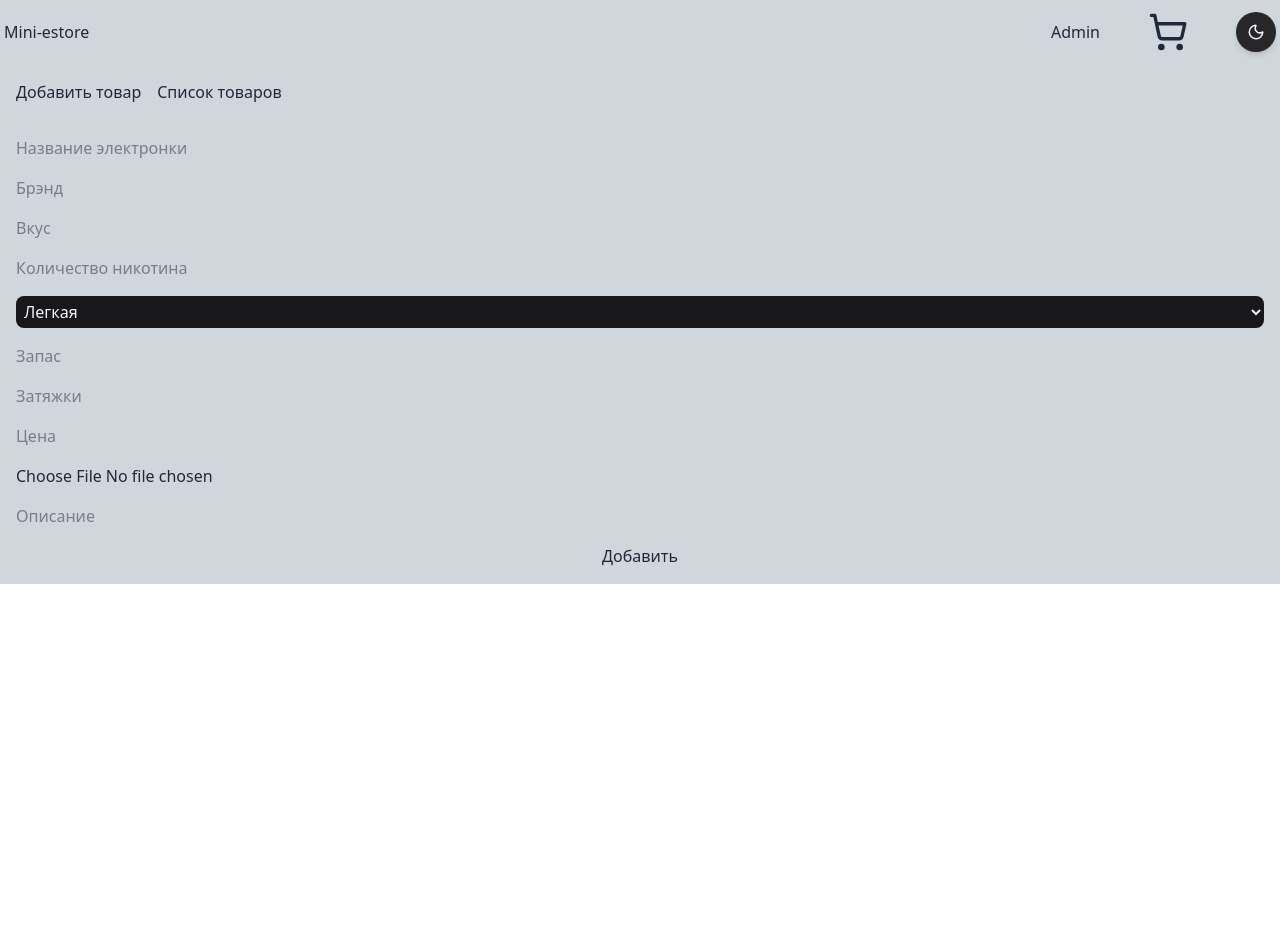
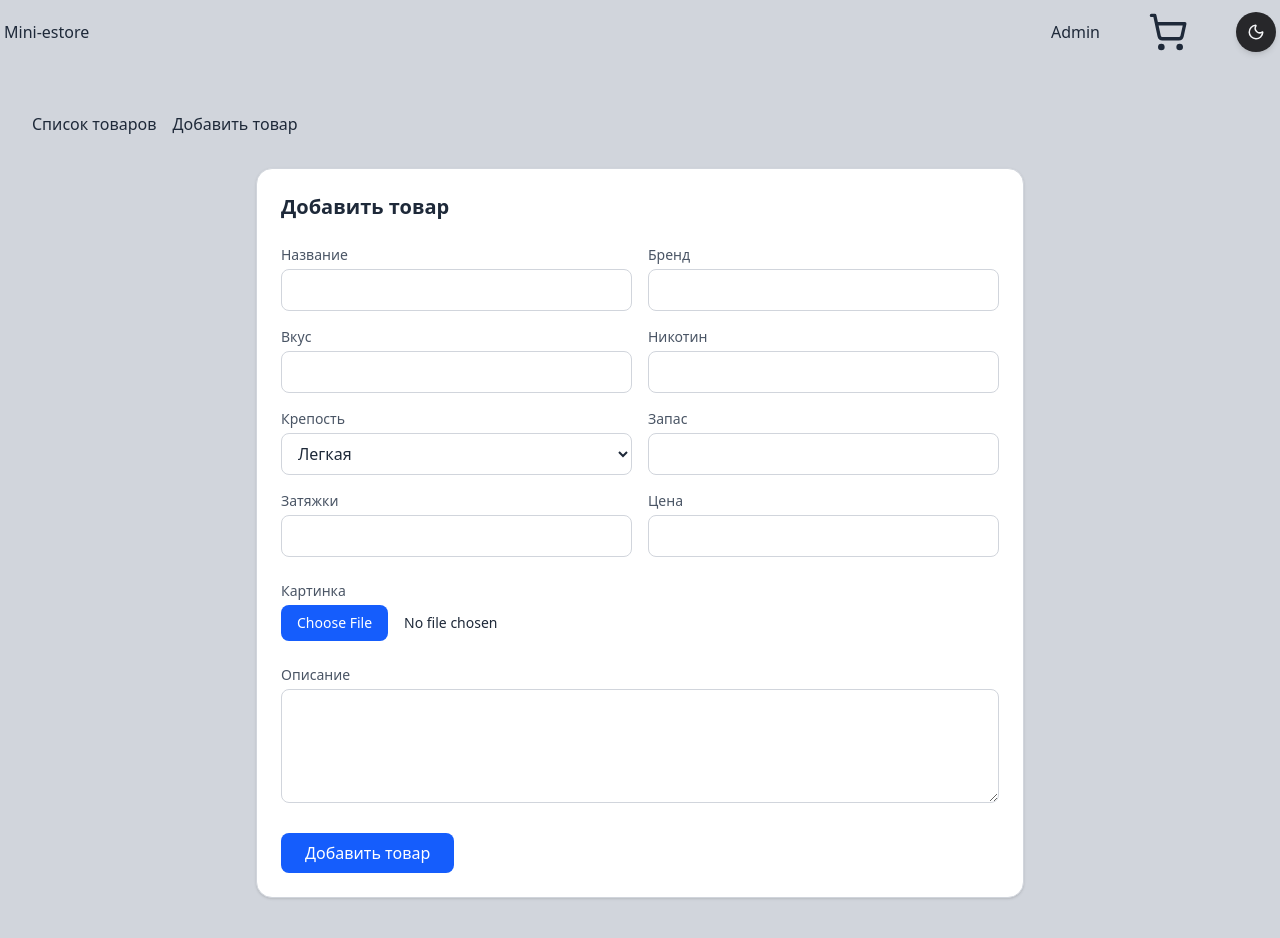
Before and after one commit to berdi01yazmuhammedov/mini-estore, a React (Vite) app: page /admin/add in a window 1280 px wide. Shown: the top 938 px of the page. Before the commit the page ends 800 px from the top, so only its background shows below. Built offline with nearby package versions, Linux system fonts and the light colour scheme.

Commit message:
refactor: admin addVape & vapelist components

```diff
--- a/src/components/CartItem.tsx
+++ b/src/components/CartItem.tsx
@@ -7,7 +7,7 @@ import { addToCart, removeItem, removeOneFromCart } from '@/store/cartSlice';
 interface Props {
     item: Vape;
 }
-
+const API_IMAGE_URL = 'http://localhost:3001';
 
 const CartItem = ({ item }: Props) => {
     const dispatch = useAppDispatch();
@@ -17,7 +17,7 @@ const CartItem = ({ item }: Props) => {
 
     return (
         <div className="w-full flex items-center gap-4 p-4 border-b dark:border-zinc-700">
-            <img src={item.image} className="w-20 h-20 object-contain" alt={item.name} />
+            <img src={`${API_IMAGE_URL}${cartItem.image}`} className="w-20 h-20 object-contain" alt={item.name} />
 
             <div className="flex-1">
                 <h3 className="font-medium">{item.name}</h3>
--- a/src/components/Layout.tsx
+++ b/src/components/Layout.tsx
@@ -6,7 +6,7 @@ const Layout = () => {
             <div className="bg-gray-300 text-gray-800 dark:bg-gray-800 dark:text-gray-200">
                 <Header />
 
-                <main>
+                <main className="container mx-auto px-4 py-8">
                     <Outlet />
                 </main>
             </div>
--- a/src/components/VapeCard.tsx
+++ b/src/components/VapeCard.tsx
@@ -7,74 +7,97 @@ import { Link } from 'react-router-dom';
 
 interface Props {
     vape: VapeType;
-    isAdmin?: boolean;
 }
 const API_IMAGE_URL = 'http://localhost:3001';
-const VapeCard: React.FC<Props> = ({ vape, isAdmin }) => {
+
+const VapeCard: React.FC<Props> = ({ vape }) => {
   const dispatch = useAppDispatch();
-    const cartItem = useAppSelector((state) => state.cart.items.find((i) => i.id === vape.id));
+  const cartItem = useAppSelector((state) =>
+    state.cart.items.find((i) => i.id === vape.id)
+  );
 
   return (
     <div
-            key={vape.id}
       className="
-        relative flex flex-col items-center rounded-xl overflow-hidden
+        relative w-[240px]
+        rounded-2xl overflow-hidden
         bg-white dark:bg-zinc-900
-        shadow-md hover:shadow-xl transition-all duration-300
-        w-[250px] sm:w-[200px] md:w-[240px] lg:w-[250px]
-        border border-gray-300 dark:border-zinc-800
+        border border-zinc-200 dark:border-zinc-800
+        shadow-sm hover:shadow-xl
+        transition-all duration-300
         hover:-translate-y-1
+        flex flex-col
       "
     >
-            {!isAdmin && (
-                <button className="absolute top-2 right-2 p-2 rounded-full bg-white/80 dark:bg-zinc-800/70 hover:scale-110 transition-transform duration-200">
-                    <Heart className="w-4 h-4 text-gray-600 dark:text-gray-300" />
+      {/* ♥ */}
+      <button className="absolute top-2 right-2 z-10 p-2 rounded-full bg-white/80 dark:bg-zinc-800/70 hover:scale-110 transition">
+        <Heart className="w-4 h-4 text-zinc-600 dark:text-zinc-300" />
       </button>
-            )}
-            <div className="w-full h-[180px] sm:h-[200px] flex items-center justify-center p-2">
+
+      {/* IMAGE */}
+      <div className="aspect-[3/4] w-full bg-zinc-50 dark:bg-zinc-800 flex items-center justify-center">
         <img
           src={`${API_IMAGE_URL}${vape.image}`}
           alt={vape.name}
-                    className="object-contain max-h-full transition-transform duration-300 hover:scale-105"
+          className="h-full object-contain p-4 transition-transform duration-300 hover:scale-105"
         />
       </div>
-            <div className="flex flex-col items-start w-full px-3 pb-3 text-left">
-                <h4 className="font-medium text-sm sm:text-base text-gray-800 dark:text-gray-200 truncate">
+
+      {/* CONTENT */}
+      <div className="flex flex-col gap-1 px-3 pt-2">
+        <h4 className="text-sm font-medium text-zinc-900 dark:text-zinc-100 truncate">
           {vape.name}
         </h4>
-                <p className="text-xs sm:text-sm text-gray-500 dark:text-gray-400 truncate">
+        <p className="text-xs text-zinc-500 dark:text-zinc-400 truncate">
           {vape.flavor}
         </p>
-                <h5 className="font-semibold text-red-600 dark:text-red-400 mt-1">
+        <span className="text-base font-semibold text-red-600 dark:text-red-400">
           {vape.price} ₽
-                </h5>
+        </span>
       </div>
-            <div className="w-full flex justify-center pb-3">
+
+      {/* FOOTER */}
+      <div className="mt-auto px-3 pb-3 pt-2">
         {cartItem ? (
-                    <div className="flex flex-col items-center gap-2">
-                        <div className="flex items-center gap-2">
-                            <Button onClick={() => dispatch(removeOneFromCart(vape.id))}>−</Button>
+          <div className="flex flex-col gap-2">
+            <div className="flex items-center justify-between">
+              <Button
+                size="sm"
+                onClick={() => dispatch(removeOneFromCart(vape.id))}
+              >
+                −
+              </Button>
 
               <span className="font-semibold">{cartItem.quantity}</span>
 
               <Button
+                size="sm"
                 disabled={cartItem.quantity >= vape.stock}
                 onClick={() => dispatch(addToCart(vape))}
               >
                 +
               </Button>
             </div>
+
             <Link
-                            className="cursor-pointer rounded-md bg-secondary py-2 px-4 hover:bg-secondary/80"
-                            to={'/cart'}
+              to="/cart"
+              className="
+                text-center text-sm
+                rounded-md py-2
+                bg-secondary hover:bg-secondary/80
+                transition
+              "
             >
-                            Перейти в корзину
+              В корзину
             </Link>
           </div>
         ) : (
-                    <Button onClick={() => dispatch(addToCart(vape))}>
-                        Добавить в корзину
-                        <ShoppingCart />
+          <Button
+            className="w-full gap-2"
+            onClick={() => dispatch(addToCart(vape))}
+          >
+            <ShoppingCart className="w-4 h-4" />
+            Добавить
           </Button>
         )}
       </div>
--- a/src/components/admin/AddVape.tsx
+++ b/src/components/admin/AddVape.tsx
@@ -1,6 +1,9 @@
 import React, { useState } from 'react';
+import { Input } from '../ui/Input';
+import { Select } from '../ui/Select';
 
-type StrengthType = 'Легкая' | 'Средняя' | 'Сильная';
+export type StrengthType = 'Легкая' | 'Средняя' | 'Сильная';
+
 const AddVape = () => {
     const [name, setName] = useState('');
     const [brand, setBrand] = useState('');
@@ -22,93 +25,104 @@ const AddVape = () => {
         formData.append('flavor', flavor);
         formData.append('nicotine', nicotine);
         formData.append('strength', strength);
-        formData.append('stock', stock.toString());
-        formData.append('puffs', puffs.toString());
-        formData.append('price', price.toString());
+        formData.append('stock', stock);
+        formData.append('puffs', puffs);
+        formData.append('price', price);
         formData.append('description', description);
-
         if (image) formData.append('image', image);
 
-        const res = await fetch('http://localhost:3001/api/vapes', {
+        await fetch('http://localhost:3001/api/vapes', {
             method: 'POST',
             body: formData,
         });
-        const data = await res.json();
-        console.log('Ответ сервера', data);
+
+        setName('');
+        setBrand('');
+        setFlavor('');
+        setNicotine('');
+        setStrength('Легкая');
+        setStock('');
+        setPuffs('');
+        setPrice('');
+        setImage(null);
+        setDescription('');
     };
+
     return (
-        <form className="flex flex-col gap-4" onSubmit={handleSubmit}>
+        <div className="max-w-3xl mx-auto">
+            <form
+                onSubmit={handleSubmit}
+                className="
+                    bg-white dark:bg-zinc-900
+                    border border-gray-300 dark:border-zinc-700
+                    rounded-2xl p-6
+                    shadow-sm
+                    flex flex-col gap-6
+                "
+            >
+                <h2 className="text-xl font-semibold text-gray-800 dark:text-gray-100">
+                    Добавить товар
+                </h2>
+
+                {/* GRID */}
+                <div className="grid grid-cols-1 md:grid-cols-2 gap-4">
+                    <Input label="Название" required value={name} onChange={setName} />
+                    <Input label="Бренд" value={brand} onChange={setBrand} />
+                    <Input label="Вкус" required value={flavor} onChange={setFlavor} />
+                    <Input label="Никотин" value={nicotine} onChange={setNicotine} />
+                    <Select strength={strength} setStrength={setStrength} />
+                    <Input label="Запас" type="number" required value={stock} onChange={setStock} />
+                    <Input label="Затяжки" type="number" value={puffs} onChange={setPuffs} />
+                    <Input label="Цена" type="number" required value={price} onChange={setPrice} />
+                </div>
+
+                {/* IMAGE */}
+                <div>
+                    <label className="block text-sm mb-1 text-gray-600 dark:text-gray-400">
+                        Картинка
+                    </label>
                     <input
+                        type="file"
                         required
-                type="text"
-                placeholder="Название электронки"
-                value={name}
-                onChange={(e) => setName(e.target.value.toLocaleUpperCase())}
+                        onChange={(e) => setImage(e.target.files?.[0] || null)}
+                        className="
+                            w-full text-sm
+                            file:mr-4 file:py-2 file:px-4
+                            file:rounded-md file:border-0
+                            file:bg-blue-600 file:text-white
+                            hover:file:bg-blue-700
+                            transition
+                        "
                     />
-            <input
-                type="text"
-                placeholder="Брэнд"
-                value={brand}
-                onChange={(e) => setBrand(e.target.value.toUpperCase())}
-            />
-            <input
-                required
-                type="text"
-                placeholder="Вкус"
-                value={flavor}
-                onChange={(e) => setFlavor(e.target.value.toUpperCase())}
-            />
-            <input
-                type="text"
-                placeholder="Количество никотина"
-                value={nicotine}
-                onChange={(e) => setNicotine(e.target.value)}
-            />
-            <select
-                className="rounded-md py-1 px-1 bg-primary text-secondary"
-                value={strength}
-                onChange={(e) => setStrength(e.target.value as StrengthType)}
-            >
-                <option value="Легкая">Легкая</option>
-                <option value="Средняя">Средняя</option>
-                <option value="Крепкий">Крепкий</option>
-            </select>
-            <input
-                required
-                type="number"
-                placeholder="Запас"
-                value={stock}
-                onChange={(e) => setStock(e.target.value)}
-            />
-            <input
-                type="number"
-                placeholder="Затяжки"
-                value={puffs}
-                onChange={(e) => setPuffs(e.target.value)}
-            />
-            <input
-                required
-                type="number"
-                placeholder="Цена"
-                value={price}
-                onChange={(e) => setPrice(e.target.value)}
-            />
-            <input
-                required
-                type="file"
-                placeholder="Картинка"
-                onChange={(e) => setImage(e.target.files ? e.target.files[0] : null)}
-            />
-            <input
-                type="text"
-                placeholder="Описание"
+                </div>
+
+                {/* DESCRIPTION */}
+                <div>
+                    <label className="block text-sm mb-1 text-gray-600 dark:text-gray-400">
+                        Описание
+                    </label>
+                    <textarea
                         value={description}
                         onChange={(e) => setDescription(e.target.value)}
+                        rows={4}
+                        className="w-full rounded-md border border-gray-300 dark:border-zinc-700 bg-transparent px-3 py-2 text-gray-800 dark:text-gray-100 focus:outline-none focus:ring-2 focus:ring-blue-500"
                     />
-            <button className="rounded-md cursor-pointer hover:bg-primary/10" type="submit">
-                Добавить
+                </div>
+
+                <button
+                    type="submit"
+                    className="
+                        self-start
+                        px-6 py-2 rounded-md
+                        bg-blue-600 text-white
+                        hover:bg-blue-700
+                        transition
+                    "
+                >
+                    Добавить товар
                 </button>
             </form>
+        </div>
     );
 };
 
--- a/src/components/admin/VapeList.tsx
+++ b/src/components/admin/VapeList.tsx
@@ -1,11 +1,87 @@
-import useVapes from "@/hooks/useVapes";
-import VapeRender from "../VapeRender";
+import useVapes from '@/hooks/useVapes';
 
 const VapeList = () => {
     const { vapes, isLoading, error } = useVapes();
-    if (isLoading) return <h2>Loading...</h2>;
-    if (error) return <p>Error: {error}</p>;
-    return <VapeRender vapes={vapes} isAdmin={true}/>;
+
+    if (isLoading) return <h2 className="p-4">Loading...</h2>;
+    if (error) return <p className="p-4 text-red-500">Error: {error}</p>;
+
+    return (
+        <div className="overflow-x-auto rounded-xl border border-gray-300 dark:border-zinc-700 bg-white dark:bg-zinc-900">
+            <table className="w-full border-collapse text-sm">
+                <thead className="bg-gray-100 dark:bg-zinc-800">
+                    <tr>
+                        <th className="p-3 text-left font-semibold text-gray-700 dark:text-gray-200 border-b border-gray-300 dark:border-zinc-700">
+                            Название
+                        </th>
+                        <th className="p-3 text-left font-semibold text-gray-700 dark:text-gray-200 border-b border-gray-300 dark:border-zinc-700">
+                            Цена
+                        </th>
+                        <th className="p-3 text-left font-semibold text-gray-700 dark:text-gray-200 border-b border-gray-300 dark:border-zinc-700">
+                            Остаток
+                        </th>
+                        <th className="p-3 text-left font-semibold text-gray-700 dark:text-gray-200 border-b border-gray-300 dark:border-zinc-700">
+                            Действия
+                        </th>
+                    </tr>
+                </thead>
+
+                <tbody>
+                    {vapes.map((vape) => (
+                        <tr
+                            key={vape.id}
+                            className="
+                                hover:bg-gray-50 dark:hover:bg-zinc-800
+                                transition-colors
+                            "
+                        >
+                            <td className="p-3 border-b border-gray-200 dark:border-zinc-700 text-gray-800 dark:text-gray-100">
+                                {vape.name}
+                            </td>
+
+                            <td className="p-3 border-b border-gray-200 dark:border-zinc-700 text-gray-800 dark:text-gray-100">
+                                {vape.price} ₽
+                            </td>
+
+                            <td className="p-3 border-b border-gray-200 dark:border-zinc-700 text-gray-800 dark:text-gray-100">
+                                {vape.stock}
+                            </td>
+
+                            <td className="p-3 border-b border-gray-200 dark:border-zinc-700">
+                                <div className="flex gap-2">
+                                    <button
+                                        className="
+                                            px-3 py-1.5 rounded-md text-sm
+                                            border border-blue-500 text-blue-600
+                                            hover:bg-blue-500 hover:text-white
+                                            dark:border-blue-400 dark:text-blue-400
+                                            dark:hover:bg-blue-500 dark:hover:text-white
+                                            transition
+                                        "
+                                    >
+                                        Редактировать
+                                    </button>
+
+                                    <button
+                                        className="
+                                            px-3 py-1.5 rounded-md text-sm
+                                            border border-red-500 text-red-600
+                                            hover:bg-red-500 hover:text-white
+                                            dark:border-red-400 dark:text-red-400
+                                            dark:hover:bg-red-500 dark:hover:text-white
+                                            transition
+                                        "
+                                    >
+                                        Удалить
+                                    </button>
+                                </div>
+                            </td>
+                        </tr>
+                    ))}
+                </tbody>
+            </table>
+        </div>
+    );
 };
 
 export default VapeList;
--- /dev/null
+++ b/src/components/ui/Input.tsx
@@ -0,0 +1,29 @@
+import type React from "react";
+
+interface InputProps{
+    label: string,
+    value: string,
+    onChange: (value: string) => void,
+    type?: string,
+    required?: boolean
+}
+export const Input: React.FC<InputProps> = ({ label, value, onChange, type = 'text', required = false }) => (
+    <div>
+        <label className="block text-sm mb-1 text-gray-600 dark:text-gray-400">
+            {label}
+        </label>
+        <input
+            type={type}
+            required={required}
+            value={value}
+            onChange={(e) => onChange(e.target.value)}
+            className="
+                w-full rounded-md border
+                border-gray-300 dark:border-zinc-700
+                bg-transparent px-3 py-2
+                text-gray-800 dark:text-gray-100
+                focus:outline-none focus:ring-2 focus:ring-blue-500
+            "
+        />
+    </div>
+);
--- /dev/null
+++ b/src/components/ui/Select.tsx
@@ -0,0 +1,29 @@
+import type { StrengthType } from "../admin/AddVape";
+
+interface SelectProps{
+    strength: StrengthType,
+    setStrength: React.Dispatch<React.SetStateAction<StrengthType>>
+}
+
+export const Select: React.FC<SelectProps> = ({ strength, setStrength }) => (
+    <div>
+        <label className="block text-sm mb-1 text-gray-600 dark:text-gray-400">
+            Крепость
+        </label>
+        <select
+            value={strength}
+            onChange={(e) => setStrength(e.target.value as StrengthType)}
+            className="
+                w-full rounded-md border
+                border-gray-300 dark:border-zinc-700
+                bg-transparent px-3 py-2 dark:bg-zinc-800
+                text-gray-800 dark:text-gray-100
+                focus:outline-none focus:ring-2 focus:ring-blue-500
+            "
+        >
+            <option value="Легкая">Легкая</option>
+            <option value="Средняя">Средняя</option>
+            <option value="Сильная">Сильная</option>
+        </select>
+    </div>
+);
--- a/src/pages/AdminPage.tsx
+++ b/src/pages/AdminPage.tsx
@@ -3,9 +3,9 @@ import { Link, Outlet } from 'react-router-dom';
 const AdminPage = () => {
     return (
         <div>
-            <div className="flex gap-4 p-4">
+            <div className=" flex gap-4 p-4">
+                <Link to="list">Список товаров</Link>
                 <Link to="add">Добавить товар</Link>
-                <Link to="list">Список товаров</Link>
             </div>
             <div className="p-4">
                 <Outlet />
```
Also changed, not shown: src/components/VapeRender.tsx (+3 -4 lines). Lines whose indentation alone changed are shown as unchanged.
